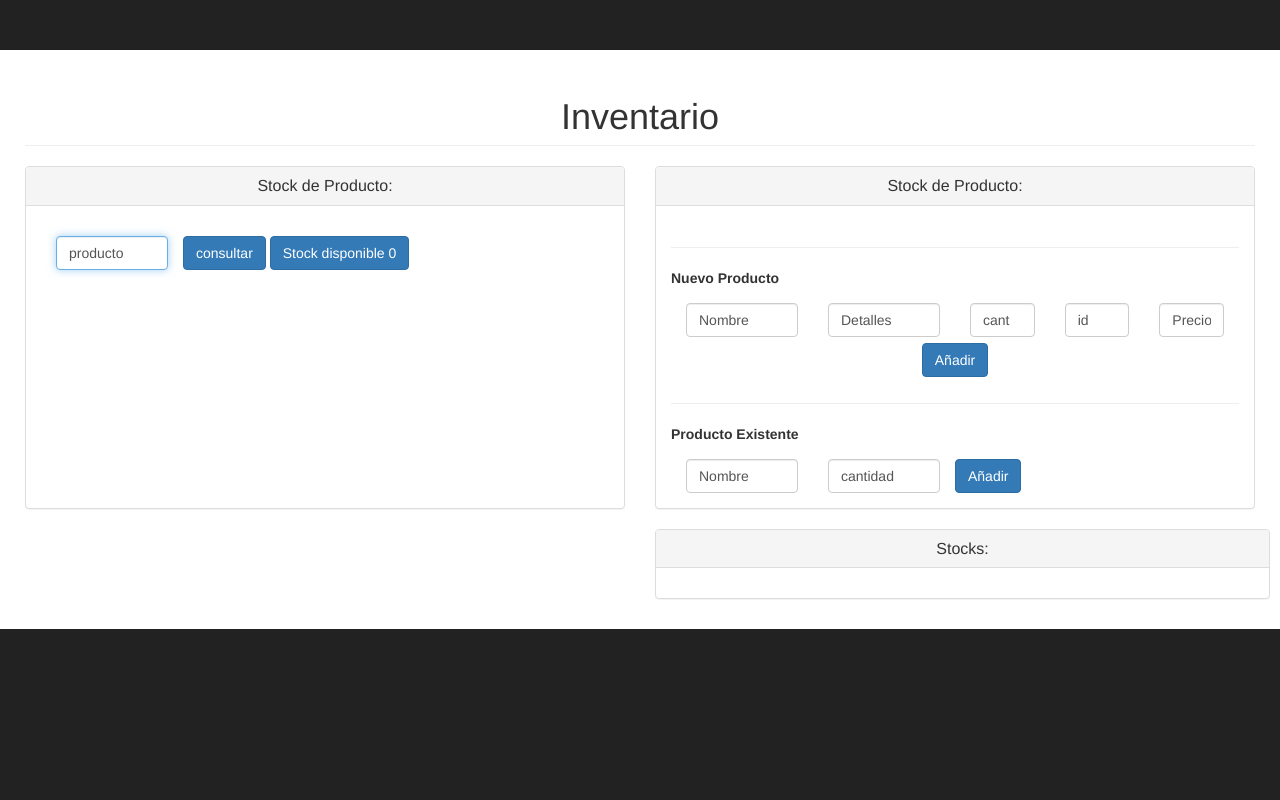
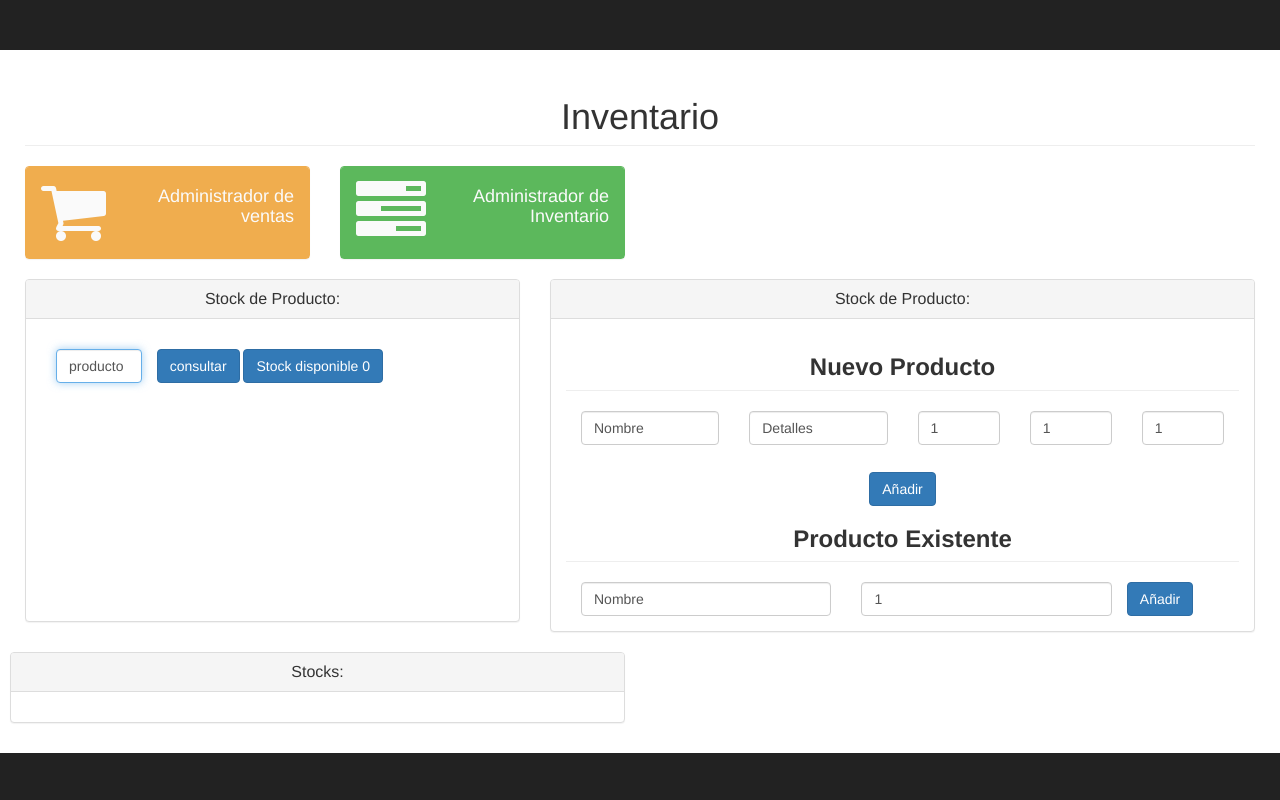
Before and after one commit to IgnacioYanjari/SmartKet, a Flask app: page /inventario.html in a window 1280 px wide. Run offline with Flask 2, Linux system fonts and the light colour scheme; data that the repository does not hold is empty; some libraries are stand-ins or nearby versions.

Commit message:
inventario.html

```diff
--- a/app/template/inventario.html
+++ b/app/template/inventario.html
@@ -47,9 +47,42 @@
                         </h1>
                       </div>
                     </div>
+                    <div class="col-lg-3 col-md-6">
+                        <div class="panel panel-yellow">
+                            <div class="panel-heading">
+                                <a href="/" style="color: #FAFAFA; text-decoration: none;">
+                                <div class="row">
+                                    <div class="col-xs-3">
+                                        <i class="fa fa-shopping-cart fa-5x"></i>
+                                    </div>
+                                    <div class="col-xs-9 text-right">
+                                        <h4>Administrador de ventas</h4>
+                                    </div>
+                                </div>
+                                </a>
+                            </div>
+                        </div>
+                    </div>
+                <div class="col-lg-3 col-md-6">
+                    <div class="panel panel-green">
+                        <div class="panel-heading">
+                            <a href="inventario.html" style="color: #FAFAFA; text-decoration: none;">
+                            <div class="row">
+                                <div class="col-xs-3">
+                                    <i class="fa fa-tasks fa-5x"></i>
+                                </div>
+                                <div class="col-xs-9 text-right">
+                                    <h4> Administrador de Inventario</h4>
+                                </div>
+                            </div>
+                            </a>
+                        </div>
+                    </div>
+                  </div>
                 </div>
               </div>
-              <div class="col-lg-6">
+
+              <div class="col-lg-5">
                   <div class="panel panel-default">
                         <div class="panel-heading">
                           <div class="text-center">
@@ -71,7 +104,7 @@
         </div>
     </div>
               <div style="margin-right">
-                <div class="col-lg-6">
+                <div class="col-lg-7">
                     <div class="panel panel-default">
                           <div class="panel-heading">
                             <div class="text-center">
@@ -80,9 +113,10 @@
                           </div>
 
                         <div class="panel-body" style="overflow-y: scroll;" >
-                          <h1 style="margin-top : 3% "  class="page-header">
-                          </h1>
-                <strong>Nuevo Producto</strong>
+                          <div class="text-center">
+                          <h3 style="margin-top : 3% "  class="page-header">
+                          <strong>Nuevo Producto</strong> </h3>
+                        </div>
 
             <form role="form" action="/anadir_prod" method="post">
                 <div class="form-group">
@@ -93,35 +127,37 @@
                         <input type="text" autofocus="autofocus" class="form-control" name="detalle" value="Detalles">
                     </div>
                     <div class="col-xs-2">
-                        <input type="text" class="form-control" name="cant" value="cant">
+                        <input type="number" class="form-control" name="cant" value="1"  min="1">
                     </div>
                     <div class="col-xs-2">
-                        <input type="text" class="form-control" name="id1" value="id">
+                        <input type="number" class="form-control" name="id1" value="1" min="1">
                     </div>
                     <div class="col-xs-2">
-                        <input type="text" class="form-control" name="precio" value="Precio">
+                        <input type="number" class="form-control" name="precio" value="1" min="1">
                     </div>
                 </div>
-                <h1 style="margin-top : 2% ">
               <div class="text-center">
-                  <button type="submit" class="btn btn-primary text-center">Añadir</button>
-                  </div>
-                  </h1>
+                  <button style ="margin-top:4%;" type="submit" class="btn btn-primary text-center">Añadir</button>
+              </div>
             </form>
-            <h1 style="margin-top : 3% "  class="page-header">
-            </h1>
-                <strong>Producto Existente</strong>
+
+            <div class="text-center">
+            <h3 style="margin-top : 3% "  class="page-header"><strong>Producto Existente</strong> </h3>
+            </div>
+
+
             <form role="form" action="/anadir_stock" method="POST">
                 <div class="form-group">
-                    <div class="col-xs-3">
+                    <div class="col-xs-5">
                         <input type="text" autofocus="autofocus" class="form-control" name="nombre1"value="Nombre">
                     </div>
-                    <div class="col-xs-3">
-                        <input type="text" class="form-control" name="cantidad1" value="cantidad">
+                    <div class="col-xs-5">
+                        <input type="number" class="form-control" name="cantidad1" value="1" min="1">
                     </div>
                 </div>
                 <button type="submit" class="btn btn-primary">Añadir</button>
             </form>
+
         </div>
       </div>
     </div>
```
Also changed, not shown: 1 other file.
